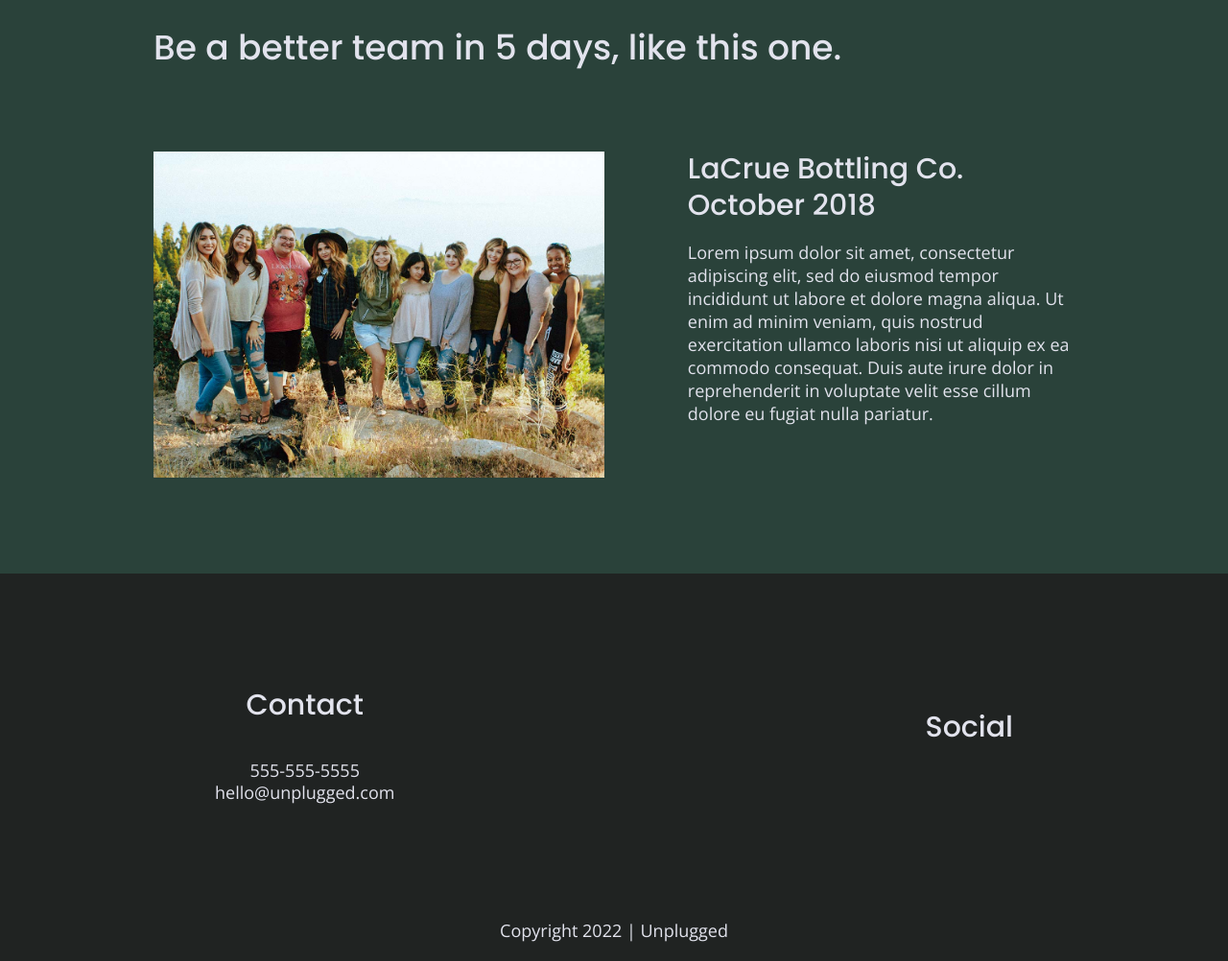
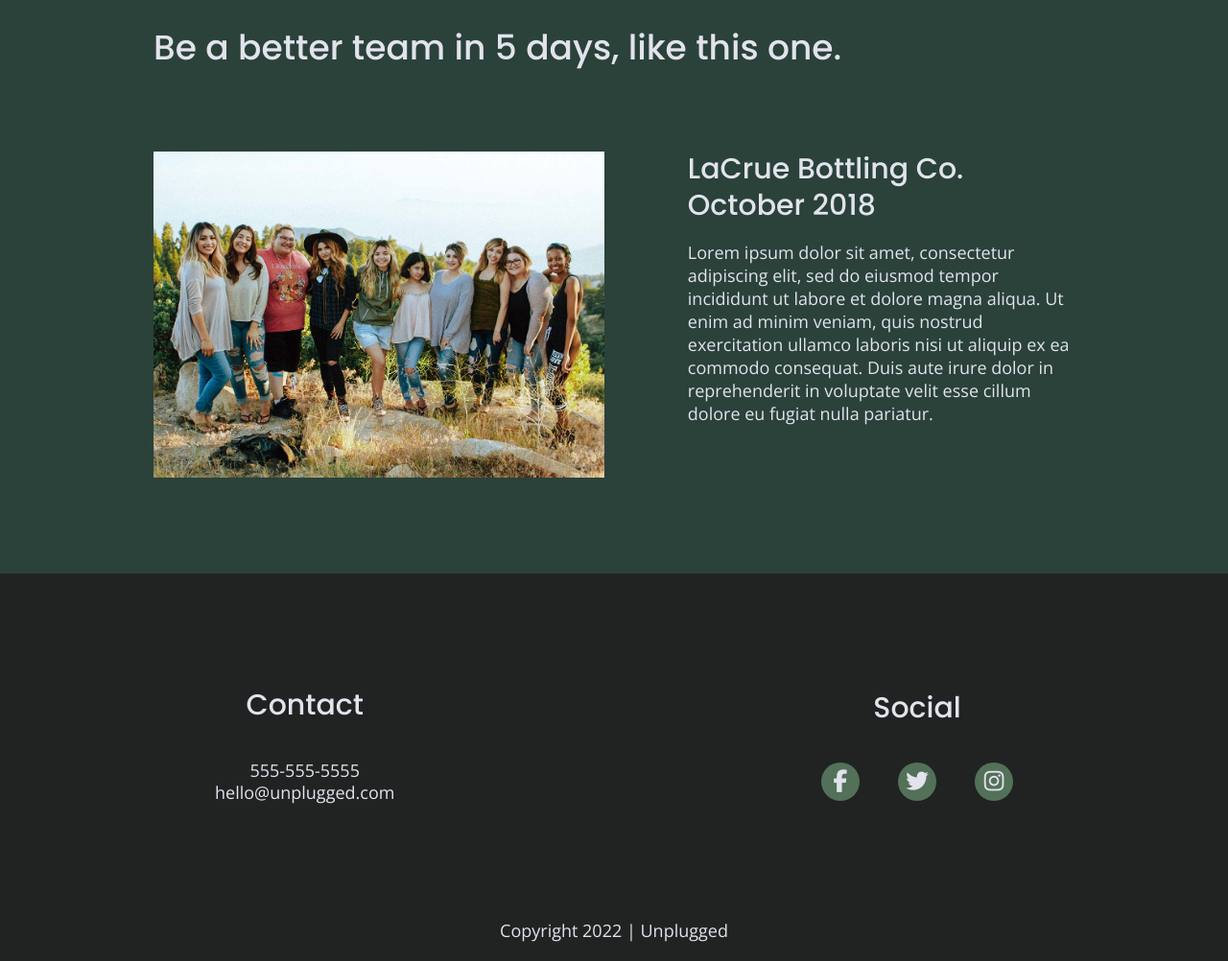
Before and after one commit to Dani-Coder-A/206-unplugged-responsive, a website built with Parcel: page index.html in a window 1280 px wide. Shown: the part 1999-3001 px from the top of the page at 96% size. Built offline with nearby package versions, Linux system fonts and the light colour scheme.

Commit message:
Added social icons to footer section

```diff
--- a/css/main.css
+++ b/css/main.css
@@ -228,9 +228,17 @@
 }
 
 footer .social-icons p {
+  background-color: #527158;
+  border-radius: 50%;
+  width: 40px;
+  height: 40px;
   display: flex;
   justify-content: center;
   align-items: center;
+}
+
+footer .social-icons p i {
+  font-size: 1.3125em;
 }
 
 footer .copyright {
@@ -651,6 +659,11 @@
     line-height: 1.285;
 }
 
+footer .social-icons {
+  width: 12.5em;
+  justify-content: space-between;
+}
+
 footer .copyright {
   width: 100%;
 }
--- a/index.html
+++ b/index.html
@@ -136,13 +136,13 @@
           <h4>Social</h4>
           <div class="social-icons">
             <p>
-              <a href="https://www.facebook.com" target="_blank"></a>
+              <a href="https://www.facebook.com" target="_blank"><i class="fab fa-facebook-f"></i></a>
             </p>
             <p>
-              <a href="https://twitter.com" target="_blank"></a>
+              <a href="https://twitter.com" target="_blank"><i class="fab fa-twitter"></i></a>
             </p>
             <p>
-              <a href="https://www.instagram.com" target="_blank"></a>
+              <a href="https://www.instagram.com" target="_blank"><i class="fab fa-instagram"></i></a>
             </p>
           </div>
         </div>
```
Also changed, not shown: about/index.html (+3 -3 lines), faq/index.html (+3 -3 lines).
